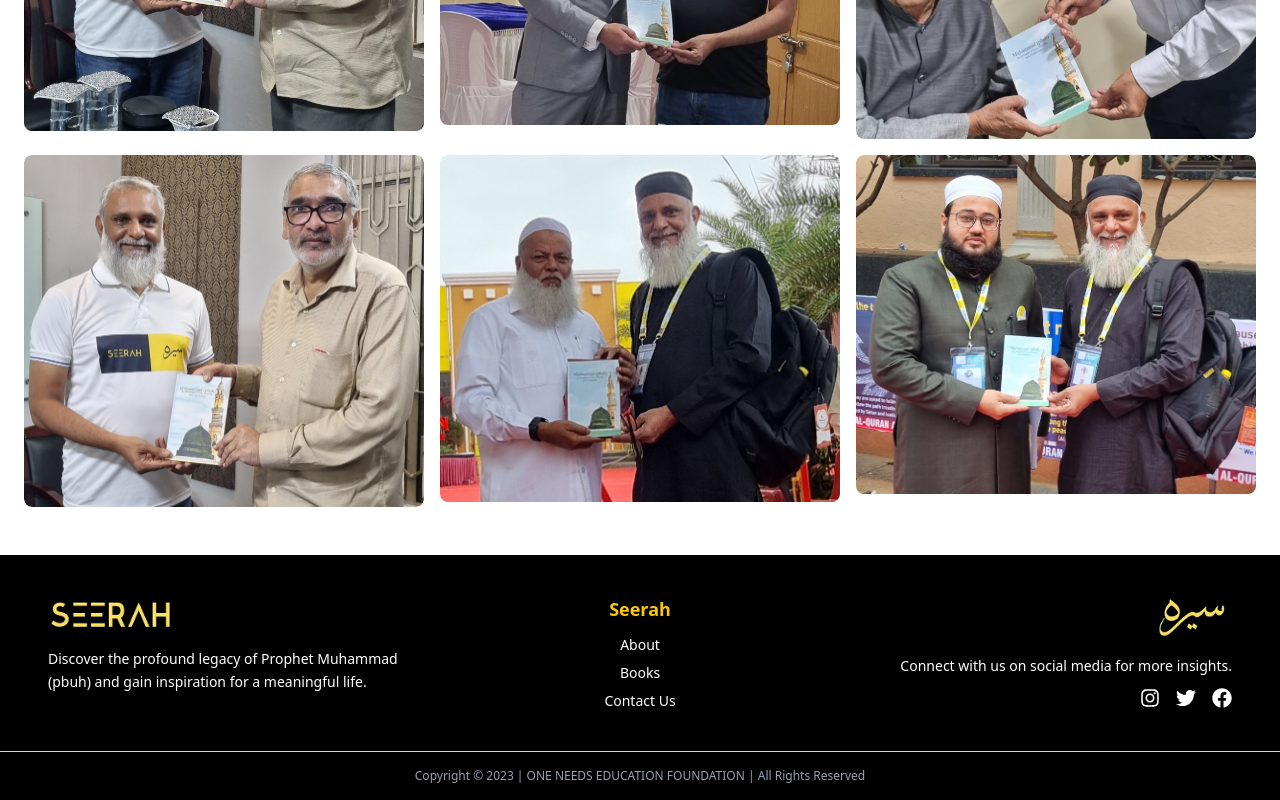
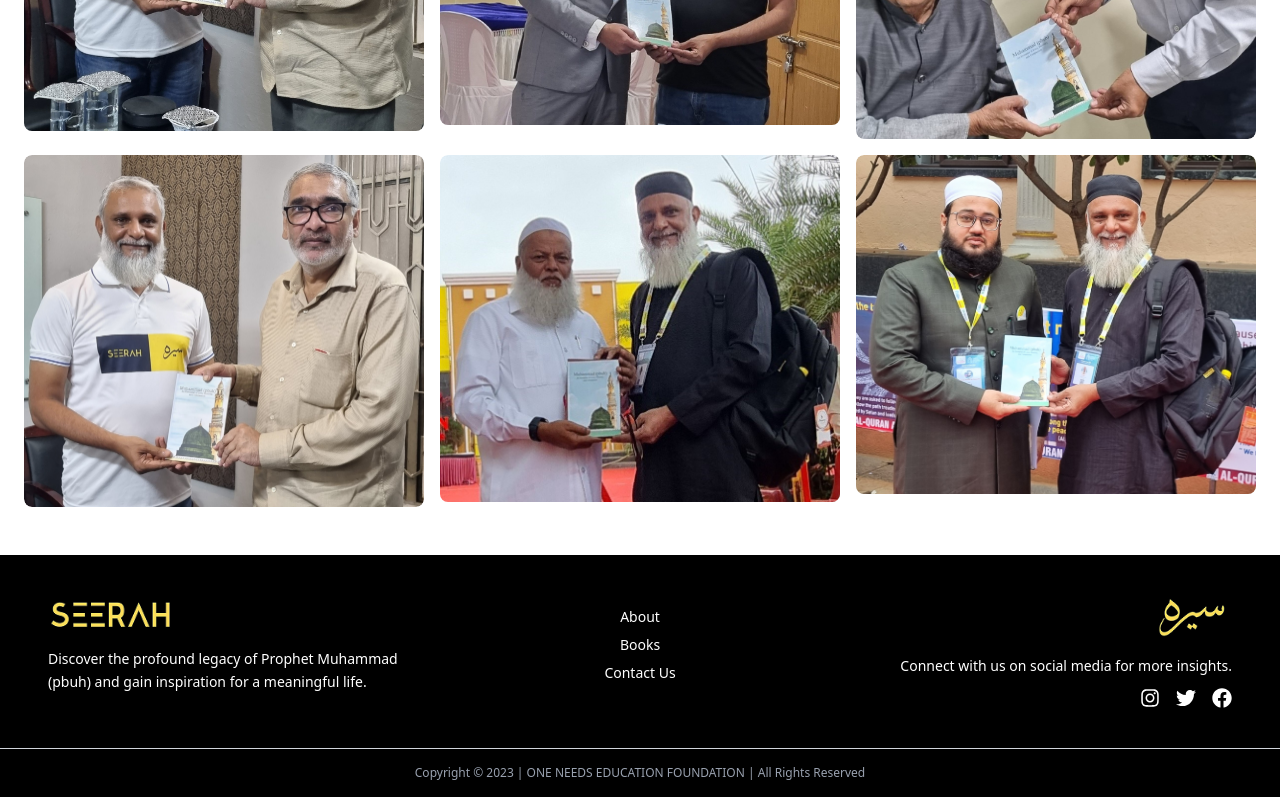
Before and after one commit to Shaikhshams17/seerah1, a Next.js app in the folder frontend/: page / in a window 1280 px wide. Shown: the part 4794-5594 px from the top of the page. Built offline with nearby package versions, Linux system fonts and the light colour scheme.

Commit message:
footer changes

```diff
--- a/frontend/src/components/layouts/footer/footer.jsx
+++ b/frontend/src/components/layouts/footer/footer.jsx
@@ -27,7 +27,7 @@
 
         {/* Center Section - Company Links */}
         <div className="w-full md:w-1/3 text-center mt-6 md:mt-0">
-          <h3 className="text-lg font-semibold">Seerah</h3>
+          <h3 className="text-lg font-semibold"></h3>
           <ul className="mt-3 space-y-2 text-white text-sm">
             <li><Link href="/about" className="hover:text-yellow-300">About</Link></li>
             <li><Link href="/books" className="hover:text-yellow-300">Books</Link></li>
```
